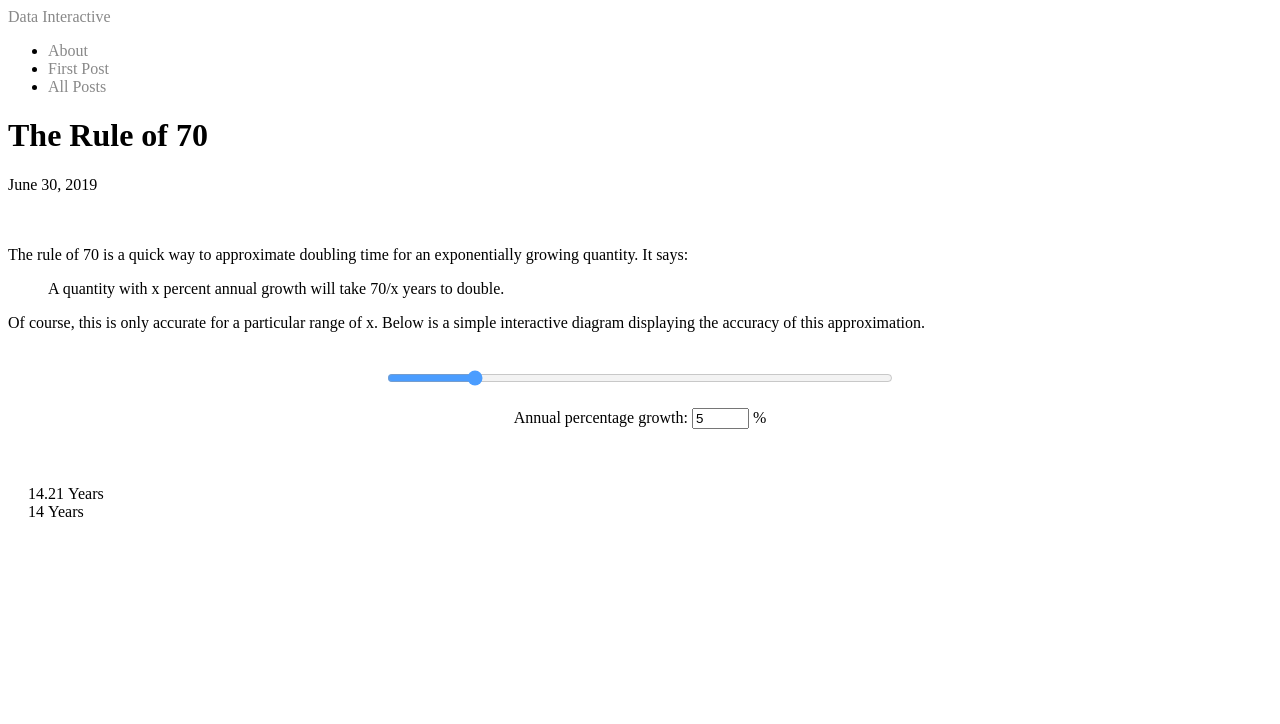
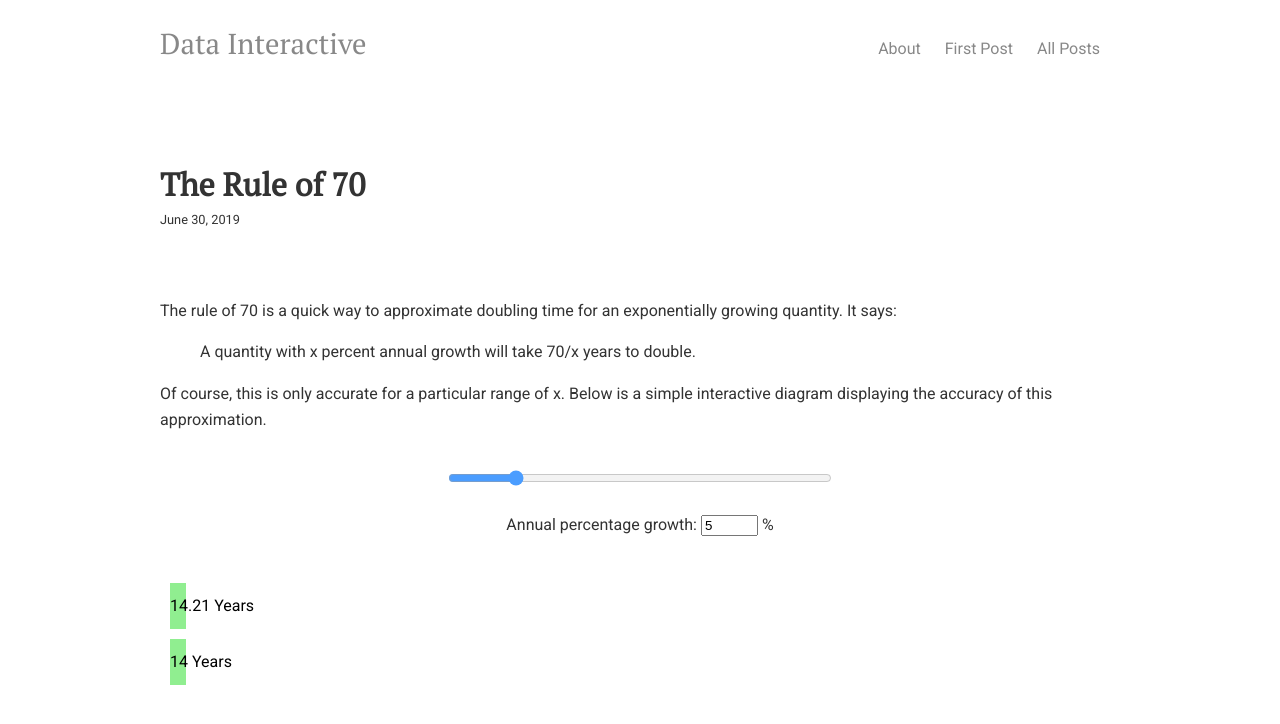
Before and after one commit to datainteractive/datainteractive.github.io, a Jekyll site: the page built from index.html, in a window 1280 px wide. Shown: the top 724 px of the page. Built offline with Jekyll 4.4.1, drawn with Linux system fonts in a browser that asks for light colours.

Commit message:
Update main.css

```diff
--- a/css/main.css
+++ b/css/main.css
@@ -41,8 +41,7 @@ a:hover {
 
 .chart {
     width: 100%;
-    padding: 20px;
-{
+}
 
 .chart div {
   background-color: lightgreen;
```
